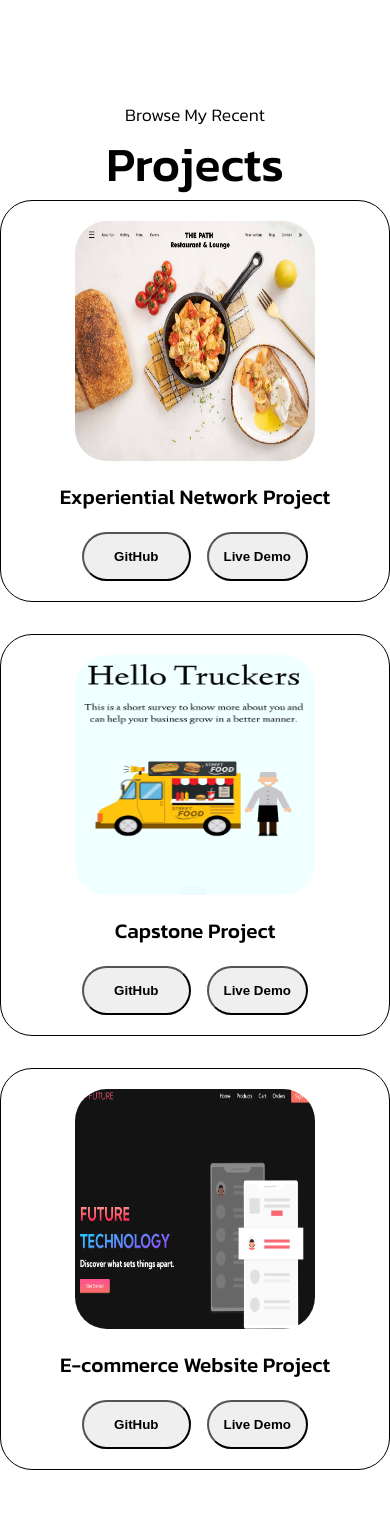
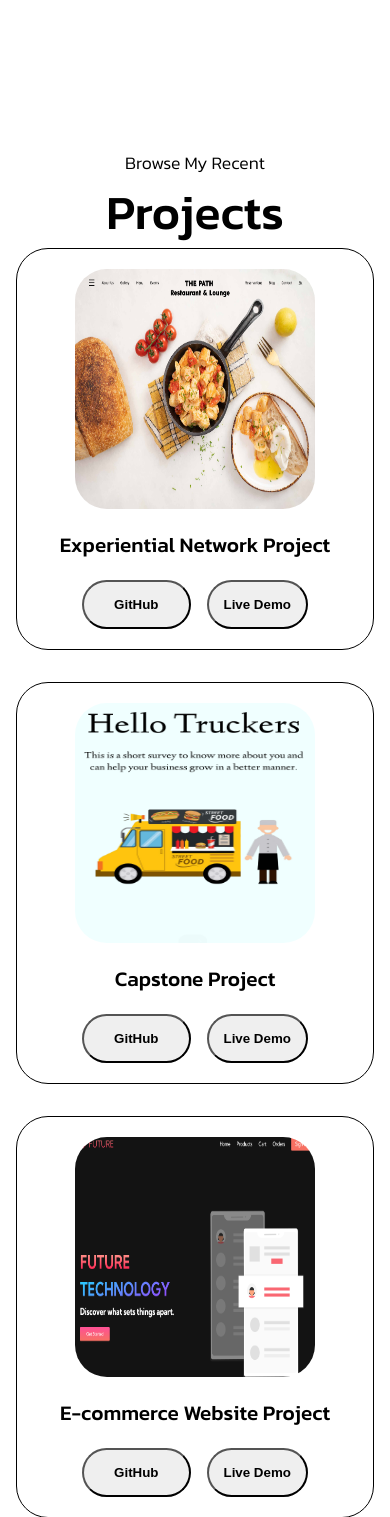
Before and after one commit to rush1998/Portfolio, a PHP site: page / in a window 390 px wide; the page is wider, and only the part inside the window is pictured. Shown: the part 2706-4223 px from the top of that part. Run offline with PHP 8.4, Linux system fonts and the light colour scheme.

Commit message:
change the responsiveness for <p id=about-me-content>

```diff
--- a/index.css
+++ b/index.css
@@ -371,7 +371,7 @@ a{
     }
 
     #about-me-content{
-        width:30rem;
+        width:23rem;
     }
 }
 
@@ -557,6 +557,12 @@ a{
 
 }
 
+@media screen and (max-width:1300px){
+    #project-body-border{
+        margin-right:1rem;
+        margin-left: 1rem;
+    }
+}
 
 /* Contact Me */
 #contact-me{
--- a/index.html
+++ b/index.html
@@ -62,7 +62,7 @@
 <div id="about-me-inner">
 <div id="experience-education">
     <div id="about-me-image-outer">
-        <img src="IMG_7392.jpg" alt="abotmeimage" id="about-me-image">
+        <img src="IMG_5101.png" alt="abotmeimage" id="about-me-image">
     </div>
     <div id="experience-education-inner">
         <div id="experience-education-outer">
```
